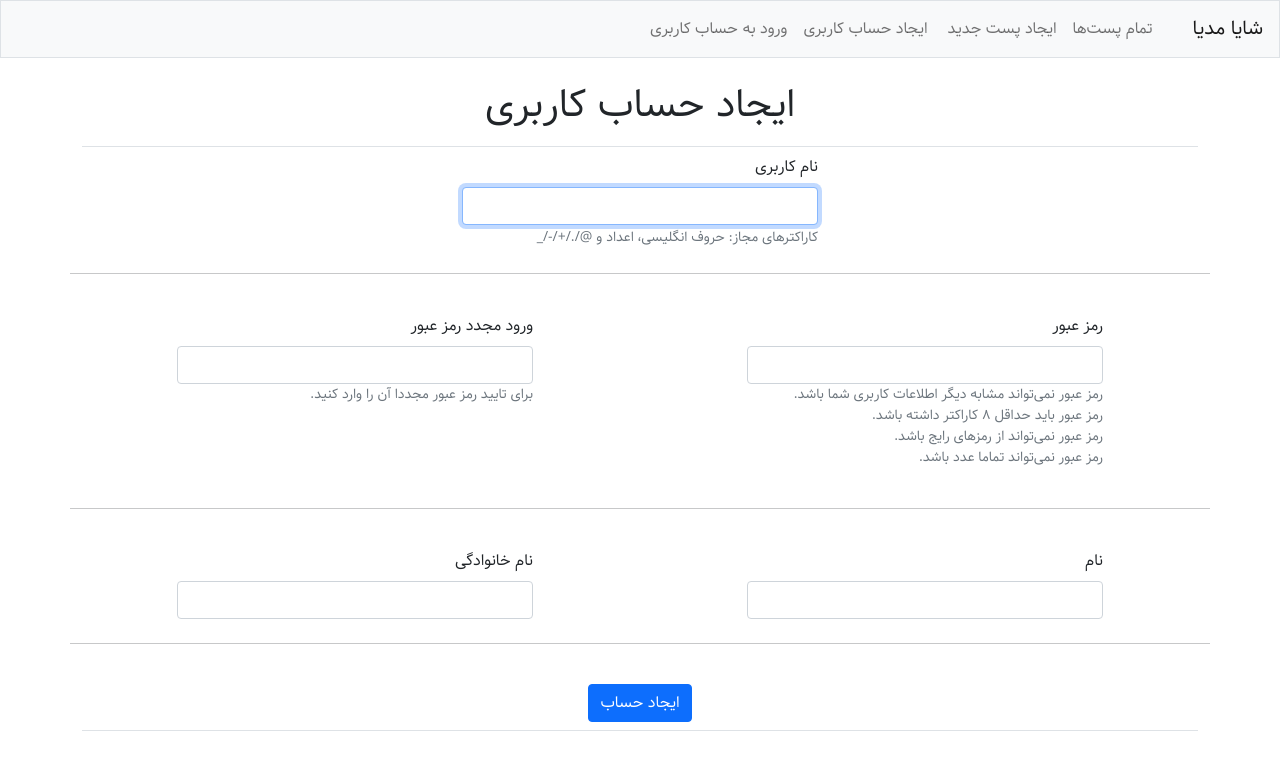
After one commit to ali-nakhaee/shaya_media, a Django app: page /users/register/ in a window 1280 px wide. The commit adds this page. Shown: the top 770 px of the page. Run offline with Django 5.2, Linux system fonts and the light colour scheme.

Commit message:
register and logout pages added.

```diff
--- a/blog/templates/blog/base.html
+++ b/blog/templates/blog/base.html
@@ -12,7 +12,7 @@
     <body class="d-flex flex-column vh-100">
         <nav class="navbar navbar-expand-md sticky-top navbar-light bg-light mb-4 border">
 
-        <a class="navbar-brand ms-3" href="{% url 'blog:post_list'%}">خانه</a>
+        <a class="navbar-brand ms-3" href="{% url 'blog:post_list'%}">شایا مدیا</a>
 
         <button class="navbar-toggler ms-1" type="button" data-bs-toggle="collapse"
         data-bs-target="#navbarCollapse" aria-controls="navbarCollapse" aria-expanded="false"
@@ -28,9 +28,28 @@
                     <a class="nav-link" href="{% url 'blog:add_post' %}">
                         ایجاد پست جدید</a></li>
             </ul>
+            <ul class="navbar-nav me-auto ms-1">
+                {% if user.is_authenticated %}
+                  <li class="nav-item my-auto">
+                    <span class="navbar-text">سلام {{ user.first_name }}.</span>
+                  </li>
+                  <li class="nav-item">
+                    <a class="nav-link" href="{% url 'users:logout' %}">خروج</a>
+                  </li>
+                {% else %}
+                  <li class="nav-item">
+                    <a class="nav-link" href="{% url 'users:register' %}">ایجاد حساب کاربری</a>
+                  </li>
+                  <li class="nav-item">
+                    <a class="nav-link" href="{% url 'users:login' %}">ورود به حساب کاربری</a></li>
+                {% endif %}
+              </ul>
             </div>
         </nav>
             <main role="main" class="container">
+                <div class="pb-2 mb-2 border-bottom">
+                    {% block page_header %}{% endblock page_header %}
+                    </div>
                 <div class="pb-2 mb-2 border-bottom">
                 {% block content %}{% endblock content %}
                 </div>
--- a/users/models.py
+++ b/users/models.py
@@ -2,8 +2,24 @@
 
 from django.db import models
 from django.contrib.auth.models import AbstractUser
+from django.utils.translation import gettext_lazy as _
+from django.contrib.auth.validators import UnicodeUsernameValidator
 
 class User(AbstractUser):
     """ custom user model """
+    username_validator = UnicodeUsernameValidator()
+    username = models.CharField(
+        _("username"),
+        max_length=150,
+        unique=True,
+        help_text=_(
+            # "Required. 150 characters or fewer. Letters, digits and @/./+/-/_ only."
+            "کاراکترهای مجاز: حروف انگلیسی، اعداد و @/./+/-/_"
+        ),
+        validators=[username_validator],
+        error_messages={
+            "unique": _("A user with that username already exists."),
+        },
+    )
     first_name = models.CharField(max_length=30, null=True)
     last_name = models.CharField(max_length=30, null=True)
--- a/users/templates/users/login.html
+++ b/users/templates/users/login.html
@@ -13,7 +13,7 @@
 <ul class="messages">
   {% for message in messages %}
   <div class="container-fluid p-0">
-    <div class="alert {{ message.tags }} alert-dismissible" role="alert" >
+    <div class="alert alert-danger" role="alert" >
       <button type="button" class="close" data-bs-dismiss="alert" aria-label="Close">
         <span aria-hidden="True">&times;</span>
       </button>
@@ -26,7 +26,7 @@
 
 
 
-  <form method="post" action="{% url 'users:login_page' %}" class="row g-3">
+  <form method="post" action="{% url 'users:login' %}" class="row g-3">
     {% csrf_token %}
     <div class="col-md-4 mx-auto">
       <label class="form-label" for="id_username">{{ form.username.label }}</label>
--- /dev/null
+++ b/users/templates/users/register.html
@@ -0,0 +1,66 @@
+{% extends "blog/base.html" %}
+
+{% block page_header %}
+<div class="mx-auto text-center">
+  <h1>ایجاد حساب کاربری</h1>
+</div>
+{% endblock page_header %}
+
+
+{% block content %}
+
+{% if messages %}
+<ul class="messages">
+  {% for message in messages %}
+  <div class="container-fluid p-0">
+    <div class="alert alert-danger alert-dismissible" role="alert" >
+      <button type="button" class="close" data-bs-dismiss="alert" aria-label="Close">
+        <span aria-hidden="True">&times;</span>
+      </button>
+      {{ message }}
+    </div>
+  </div>
+  {% endfor %}
+</ul>
+{% endif %}
+
+<form method="post" action="{% url 'users:register' %}" class="row g-4">
+    {% csrf_token %}
+
+    <div class="col-md-4 mx-auto">
+      <label class="form-label" for="id_username">{{ form.username.label }}</label>
+      <input type="text" name="username" maxlength="150" autocapitalize="none"
+      autocomplete="username" autofocus="" class="form-control" placeholder=""
+      title="{{ form.username.help_text }}" required="" id="id_username">
+        <small class="form-text text-muted">{{ form.username.help_text }}</small>
+    </div><hr>
+    <div class="col-md-4 mx-auto">
+      <label class="form-label" for="id_password1">{{ form.password1.label }}</label>
+      <input type="password" name="password1" autocomplete="new-password" class="form-control"
+      placeholder="" title={{ form.password1.help_text }} required="" id="id_password1">
+      <small class="form-text text-muted">{{ form.password1.help_text|linebreaks }}</small>
+    </div>
+    <div class="col-md-4 mx-auto">
+      <label class="form-label" for="id_password2">{{ form.password2.label }}</label>
+      <input type="password" name="password2" autocomplete="new-password" class="form-control"
+      placeholder="" title={{ form.password2.help_text }} required="" id="id_password2">
+      <small class="form-text text-muted">{{ form.password2.help_text|linebreaks }}</small>
+    </div><hr>
+    <div class="col-md-4 mx-auto">
+      <label class="form-label" for="id_first_name">{{ form.first_name.label }}</label>
+      <input type="text" name="first_name" maxlength="150" class="form-control"
+      placeholder="" title="{{ form.first_name.help_text }}" required="" id="id_first_name">
+      <small class="form-text text-muted">{{ form.first_name.help_text }}</small>
+    </div>
+    <div class="col-md-4 mx-auto">
+      <label class="form-label" for="id_last_name">{{ form.last_name.label }}</label>
+      <input type="text" name="last_name" maxlength="150" class="form-control"
+      placeholder="" title={{ form.last_name.help_text }} required="" id="id_last_name">
+      <small class="form-text text-muted">{{ form.last_name.help_text }}</small>
+  </div><hr>
+  <div class="mx-auto text-center">
+         <button name="submit" class="btn btn-primary mx-auto">ایجاد حساب</button>
+  </div>
+    <input type="hidden" name="next" value="{% url 'blog:post_list' %}" /></form>
+
+{% endblock content %}
--- a/users/urls.py
+++ b/users/urls.py
@@ -6,5 +6,7 @@ from . import views
 
 app_name = 'users'
 urlpatterns = [
-    path('login/', views.LoginPage.as_view(), name='login_page'),
+    path('login/', views.LoginPage.as_view(), name='login'),
+    path('logout/', views.Logout.as_view(), name='logout'),
+    path('register/', views.Register.as_view(), name='register'),
 ]
--- a/users/views.py
+++ b/users/views.py
@@ -25,4 +25,24 @@ class LoginPage(View):
                 login(request, user)
                 return redirect('blog:post_list')
             else:
-                 messages.error(request, 'Login failed.')
+                messages.error(request, 'ورود ناموفق. رمز عبور یا نام کاربری اشتباه است.')
+                return render(request, 'users/login.html', {'form':form})
+
+class Logout(View):
+    def get(self, request):
+        logout(request)
+        return render(request, 'users/logged_out.html')
+
+class Register(View):
+    """ Register a new user """
+    def get(self, request):
+        form = forms.SignupForm()
+        return render(request, 'users/register.html', {'form': form})
+
+    def post(self, request):
+        form = forms.SignupForm(data=request.POST)
+        if form.is_valid():
+            new_user = form.save()
+            # Log the user in and then redirect to home page.
+            login(request, new_user)
+            return redirect('blog:post_list')
```
Also changed, not shown: users/templates/users/logged_out.html (added, +11 -0 lines).
